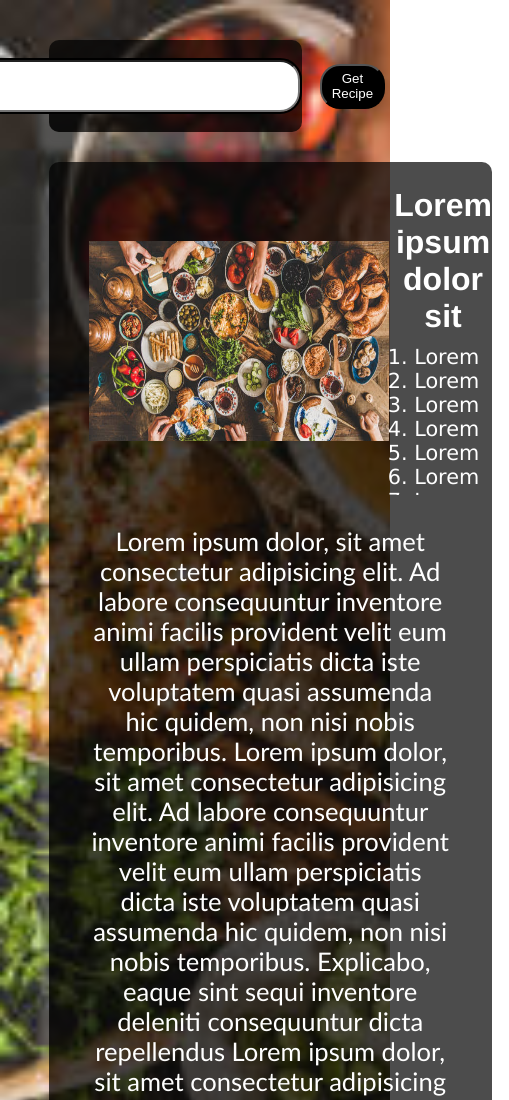
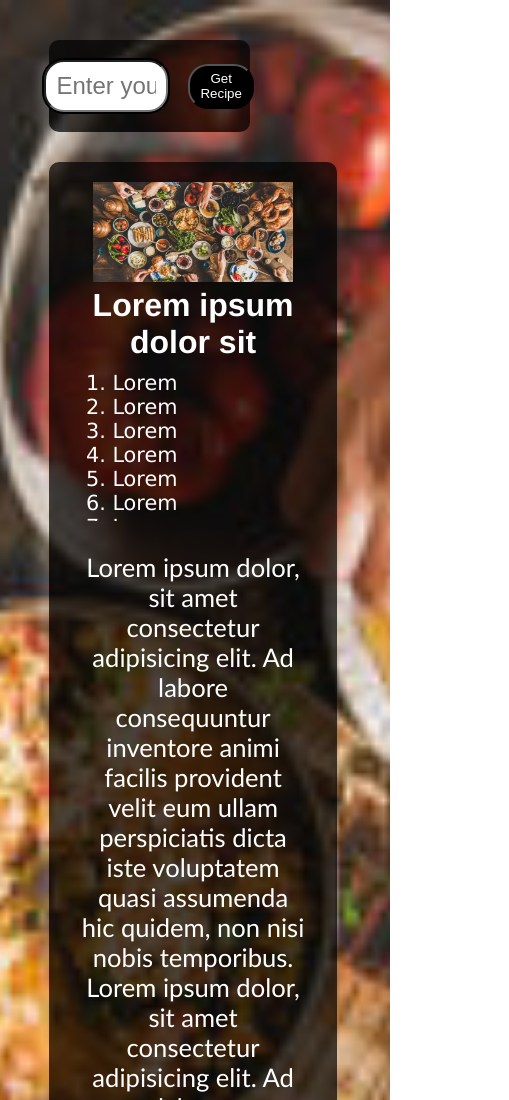
Before and after one commit to U22099/Practice1, a plain HTML site: page index.html in a window 390 px wide. Shown: the top 1100 px of the page, 509 px wide, since content can reach past the window. Drawn offline with Linux system fonts and the light colour scheme; a script that the page names is missing.

Commit message:
Adding mobile support

```diff
--- a/index.html
+++ b/index.html
@@ -11,7 +11,7 @@
     <div class="container">
         <div class="content">
             <div class="input-container">
-                <input type="text" class="input">
+                <input type="text" class="input" placeholder = "Enter your desired food">
                 <button onclick="">Get Recipe</button>
             </div>
             <div class="output-container">
--- a/style.css
+++ b/style.css
@@ -134,3 +134,18 @@ body{
     font-family:'Gill Sans', 'Gill Sans MT', Calibri, 'Trebuchet MS', sans-serif;
     font-size: 1.6em;
 }
+@media (max-width: 615px){
+    .container > .content > .input-container{
+        width: 55%;
+    }
+    .container > .content > .input-container input{
+        width: 100px;
+    }
+    .container > .content > .output-container > .head{
+        flex-direction: column;
+    }
+    .container > .content > .output-container > .head img{
+        width: 200px;
+        height: 100px;
+    }
+}
```
